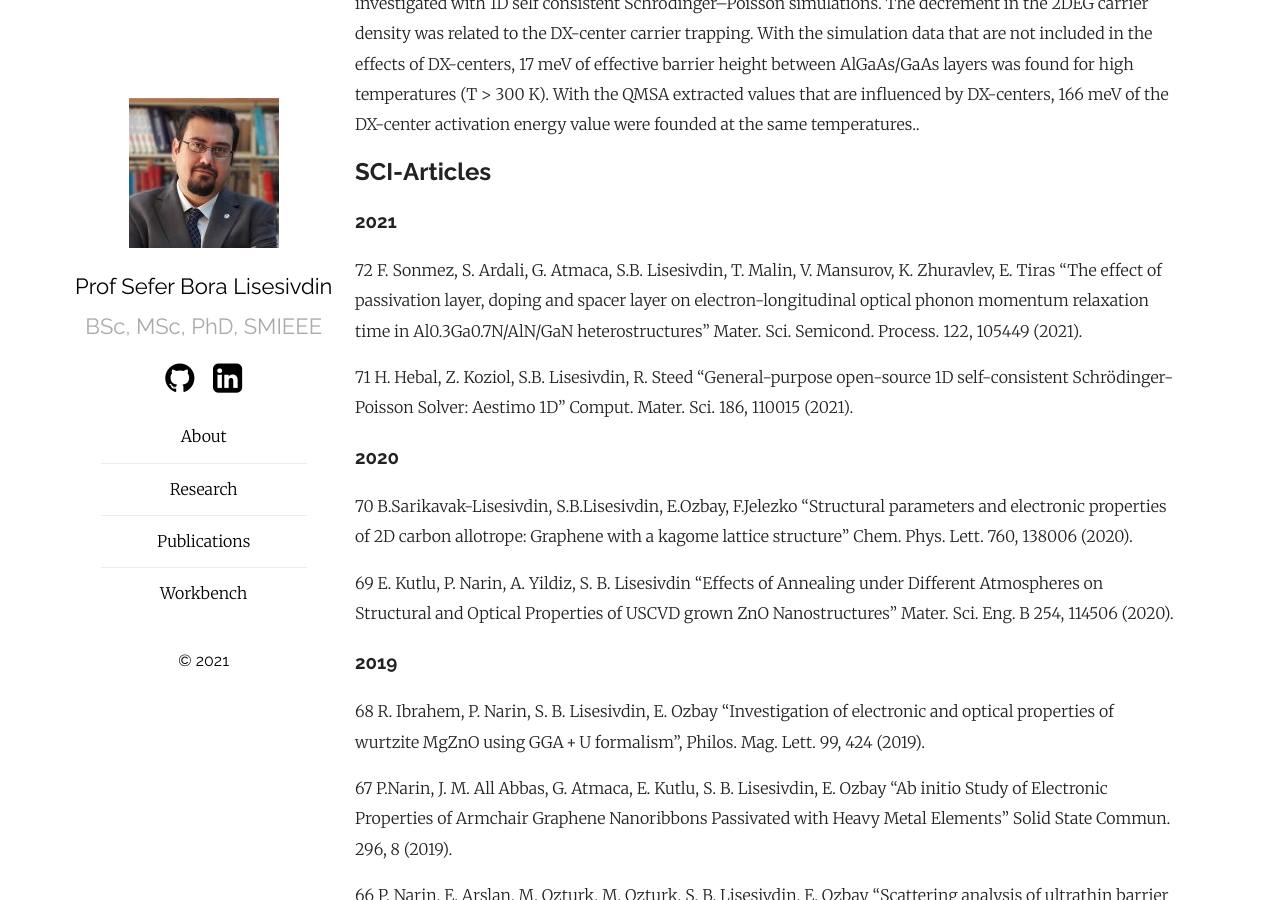
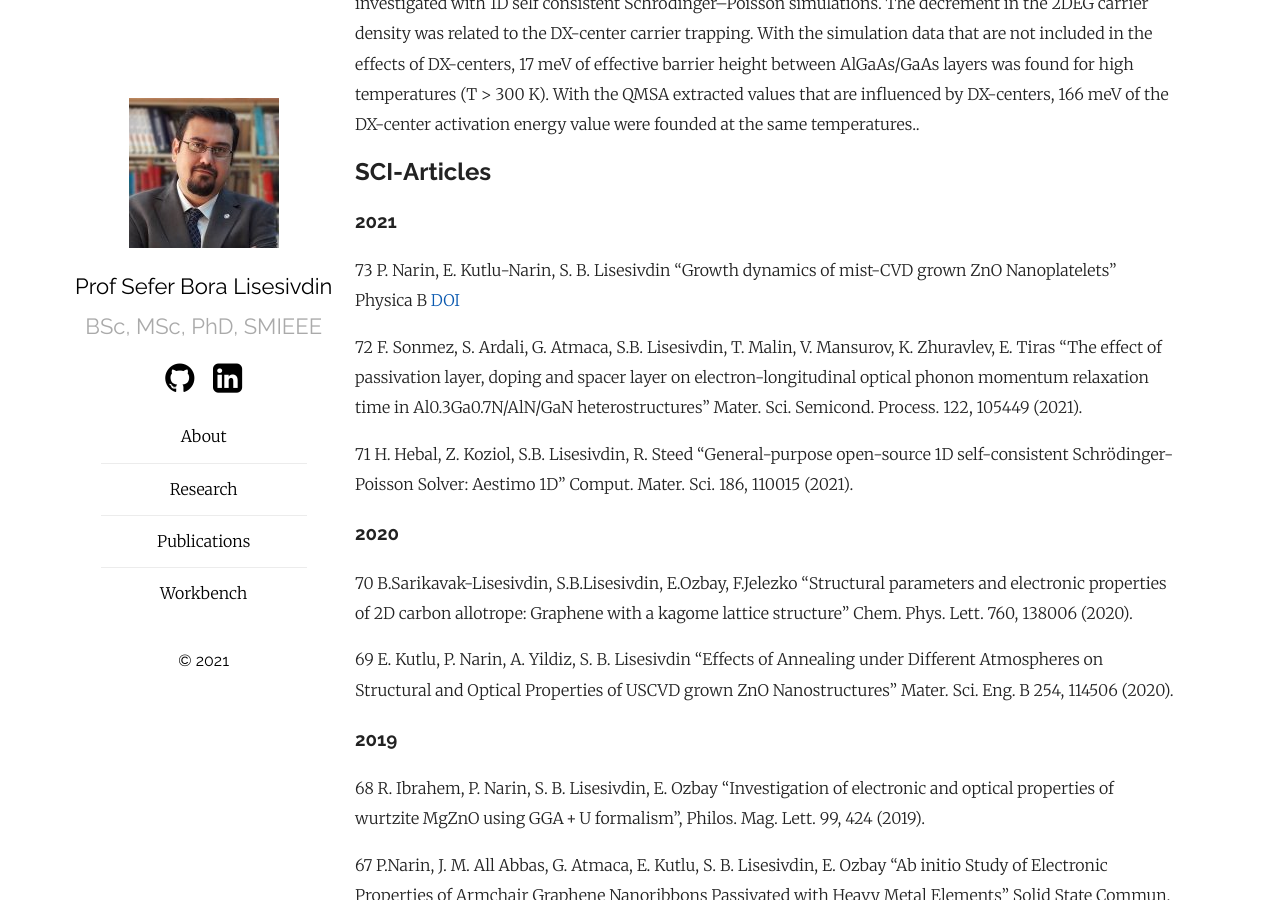
Before and after one commit to sblisesivdin/sblisesivdin.github.io, a Jekyll site: the page built from publications.md, in a window 1280 px wide and 900 px high, scrolled down 2244 px. Built offline with Jekyll 4.4.1, drawn with Linux system fonts in a browser that asks for light colours; our own code applies the rules of GitHub Pages for plain Markdown files.

Commit message:
Update publications.md

```diff
--- a/publications.md
+++ b/publications.md
@@ -38,6 +38,8 @@ Experimental Hall data that were carried out as a function of temperature (60–
 ## SCI-Articles
 
 ### 2021
+
+73 P. Narin, E. Kutlu-Narin, S. B. Lisesivdin "Growth dynamics of mist-CVD grown ZnO Nanoplatelets" Physica B [DOI](https://doi.org/10.1016/j.physb.2021.413028)
 
 72 F. Sonmez, S. Ardali, G. Atmaca, S.B. Lisesivdin, T. Malin, V. Mansurov, K. Zhuravlev, E. Tiras "The effect of passivation layer, doping and spacer layer on electron-longitudinal optical phonon momentum relaxation time in Al0.3Ga0.7N/AlN/GaN heterostructures" Mater. Sci. Semicond. Process. 122, 105449 (2021).
 
```
